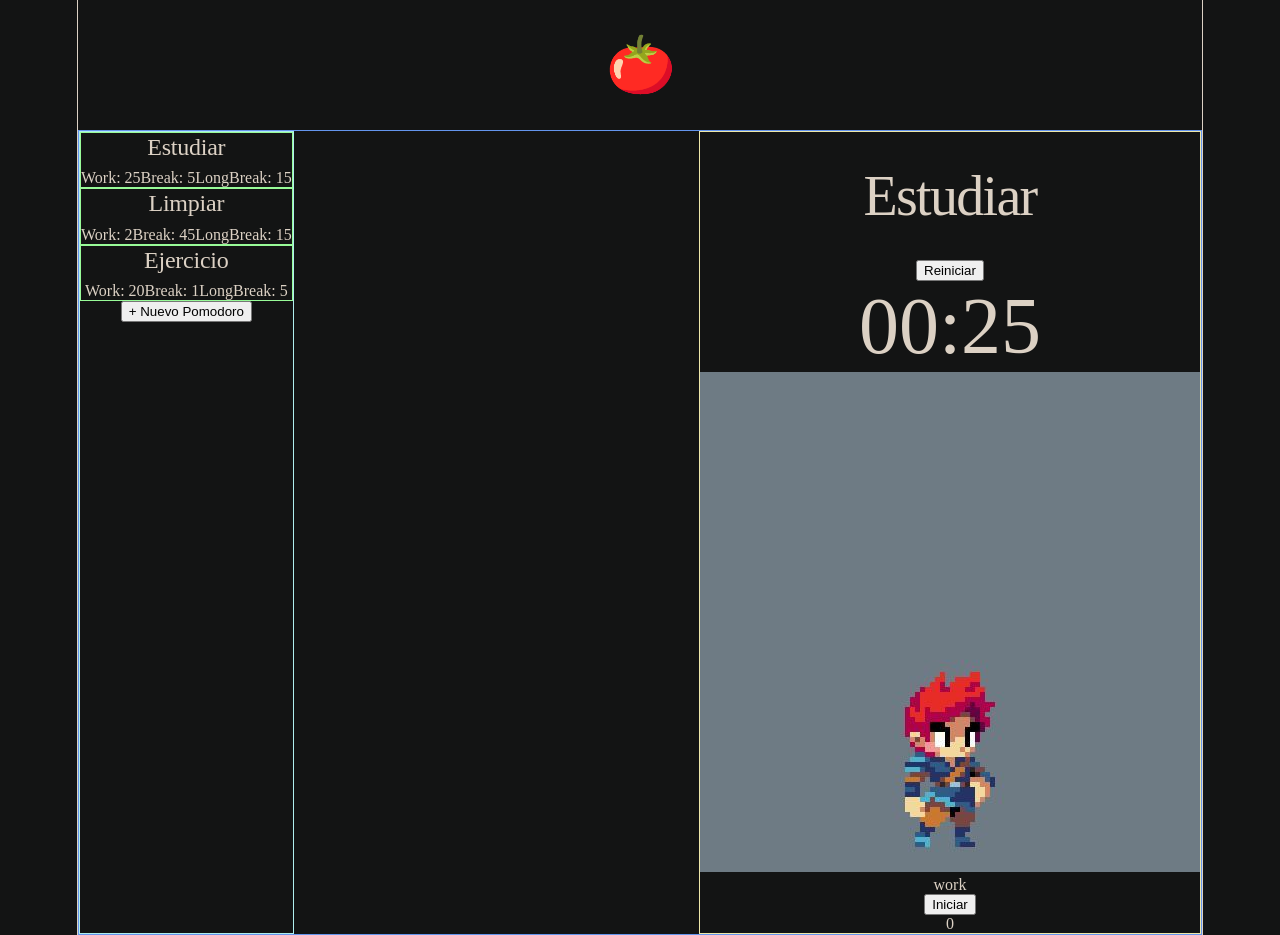
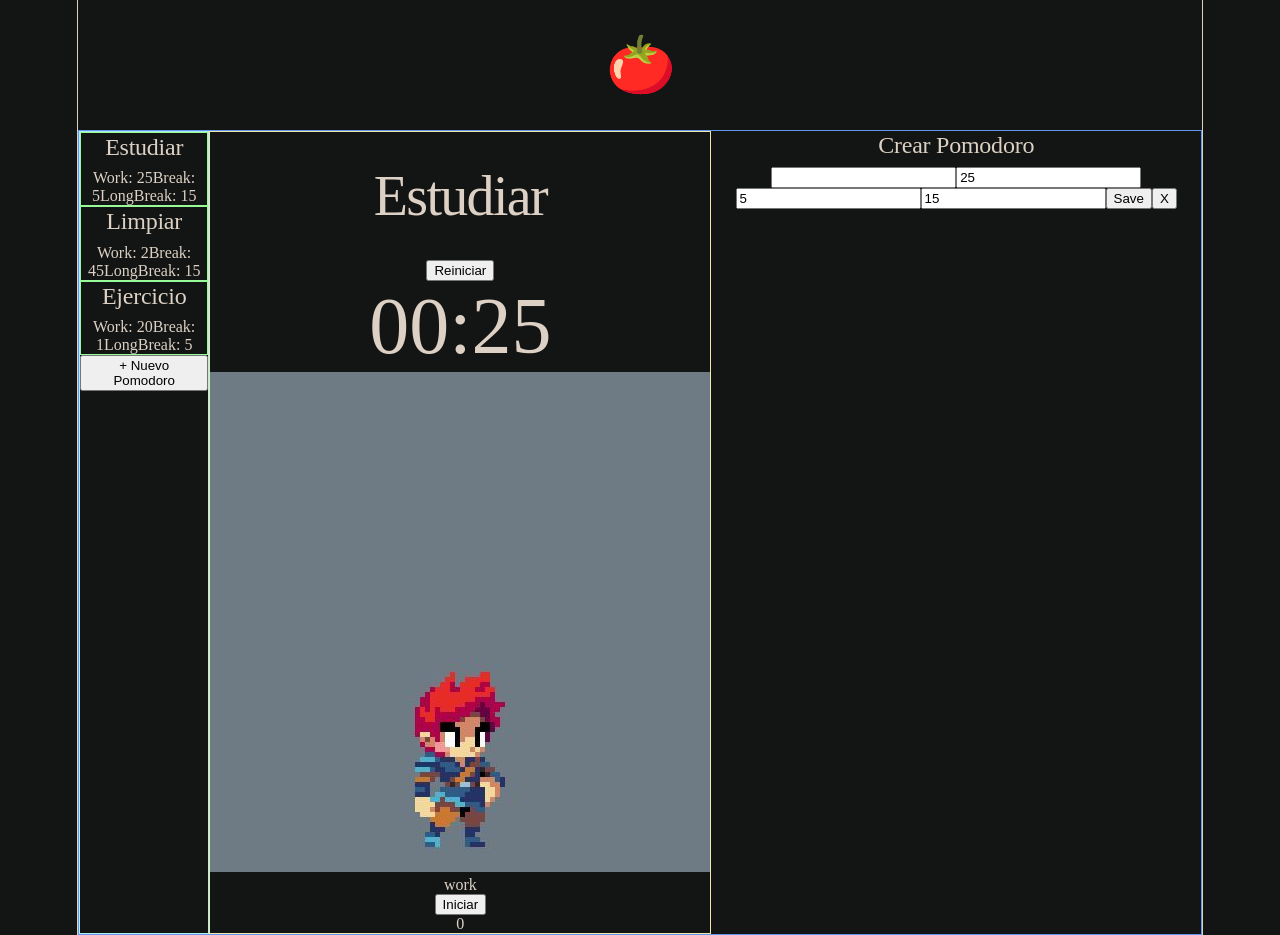
Before and after one commit to Neiyher/pomodoro, a React (Vite) app: page / in a window 1280 px wide. Both pictures are taken after a click on the button "+ Nuevo Pomodoro". Built offline with nearby package versions, Linux system fonts and the light colour scheme.

Commit message:
feat: crear modal y formulario para nuevos pomodoros

```diff
--- a/src/App.tsx
+++ b/src/App.tsx
@@ -6,6 +6,7 @@ import { pomodoros as initialPomodoros } from "./data/Pomodoros";
 import Header from './components/Header'
 import Sidebar from './components/Sidebar/Sidebar'
 import PomodoroPlayer from './components/PomodoroPlayer/PomodoroPlayer';
+import CreatePomodoroModal from './components/CreatePomodoroModal/CreatePomodoroModal'
 
 import type { Pomodoro } from './types/Pomodoro'
 
@@ -16,15 +17,23 @@ function App() {
 
   const [selectedPomodoro, setSelectedPomodoro] = useState<Pomodoro>(pomodoros[0]);
 
+  const [isCreateModalOpen, setIsCreateModalOpen] = useState(false);
+
   return (
     <>
       <Header/>
       <div className='appContainer'>
         <Sidebar
           pomodoros={pomodoros}
-          setSelectedPomodoro={setSelectedPomodoro}/>
+          setSelectedPomodoro={setSelectedPomodoro}
+          setIsCreateModalOpen={setIsCreateModalOpen}/>
         <PomodoroPlayer
           pomodoro={selectedPomodoro}/>
+
+        {isCreateModalOpen && (
+          <CreatePomodoroModal
+          setIsCreateModalOpen={setIsCreateModalOpen}/>
+        )}
       </div>
     </>
   )
--- a/src/components/Button/ButtonCreate.tsx
+++ b/src/components/Button/ButtonCreate.tsx
@@ -1,6 +1,11 @@
-export default function ButtonCreate(){
+type ButtonCreateProps={
+    setIsCreateModalOpen: React.Dispatch<React.SetStateAction<boolean>>
+}
+
+export default function ButtonCreate({setIsCreateModalOpen}:ButtonCreateProps){
     const pom = function pomodoronuevo(){
-        alert("haaaaa")
+        console.log("nuevo pomodoro")
+        setIsCreateModalOpen(true)
     }
     return(
         <button onClick={pom}>+ Nuevo Pomodoro</button>
--- /dev/null
+++ b/src/components/CreatePomodoroModal/CreatePomodoroModal.tsx
@@ -0,0 +1,49 @@
+import { useState } from 'react'
+
+type CreatePomodoroModalProps={
+    setIsCreateModalOpen:React.Dispatch<React.SetStateAction<boolean>>;
+}
+
+export default function CreatePomodoroModal({setIsCreateModalOpen}: CreatePomodoroModalProps) {
+
+    const [title, setTitle] = useState("");
+    const [workTime, setWorkTime] = useState(25);
+    const [breakTime, setBreakTime] = useState(5);
+    const [longBreakTime, setLongBreakTime] = useState(15);
+
+    function handleClose() {
+        setIsCreateModalOpen(false);
+    }
+    function save(){
+        console.log({
+            title,
+            workTime,
+            breakTime,
+            longBreakTime,
+        });
+    }
+
+    return (
+        <div>
+            <h2>Crear Pomodoro</h2>
+            <input
+                type="text"
+                value={title}
+                onChange={(e) => {setTitle(e.target.value)}}/>
+            <input
+                type="number"
+                value={workTime}
+                onChange={(e) => setWorkTime(Number(e.target.value))}/>
+            <input
+                type="number"
+                value={breakTime}
+                onChange={(e) => {setBreakTime(Number(e.target.value))}}/>
+            <input
+                type="number"
+                value={longBreakTime}
+                onChange={(e) => {setLongBreakTime(Number(e.target.value))}}/>
+            <button onClick={save}>Save</button>
+            <button onClick={handleClose}>X</button>
+        </div>
+    );
+}
--- a/src/components/Sidebar/Sidebar.tsx
+++ b/src/components/Sidebar/Sidebar.tsx
@@ -6,9 +6,10 @@ import type { Pomodoro } from "../../types/Pomodoro";
 type SidebarPorps = {
     setSelectedPomodoro: React.Dispatch<React.SetStateAction<Pomodoro>>
     pomodoros:Pomodoro[];
+    setIsCreateModalOpen: React.Dispatch<React.SetStateAction<boolean>>;
 }
 
-export default function Sidebar({pomodoros,setSelectedPomodoro}:SidebarPorps){
+export default function Sidebar({pomodoros,setSelectedPomodoro,setIsCreateModalOpen}:SidebarPorps){
 
     return(
         <div className="sidebarContainer">
@@ -20,7 +21,8 @@ export default function Sidebar({pomodoros,setSelectedPomodoro}:SidebarPorps){
                 pomodoro={pomo} />
             ))
         }
-        <ButtonCreate/>
+        <ButtonCreate
+            setIsCreateModalOpen={setIsCreateModalOpen}/>
         </div>
     )
 }
```
